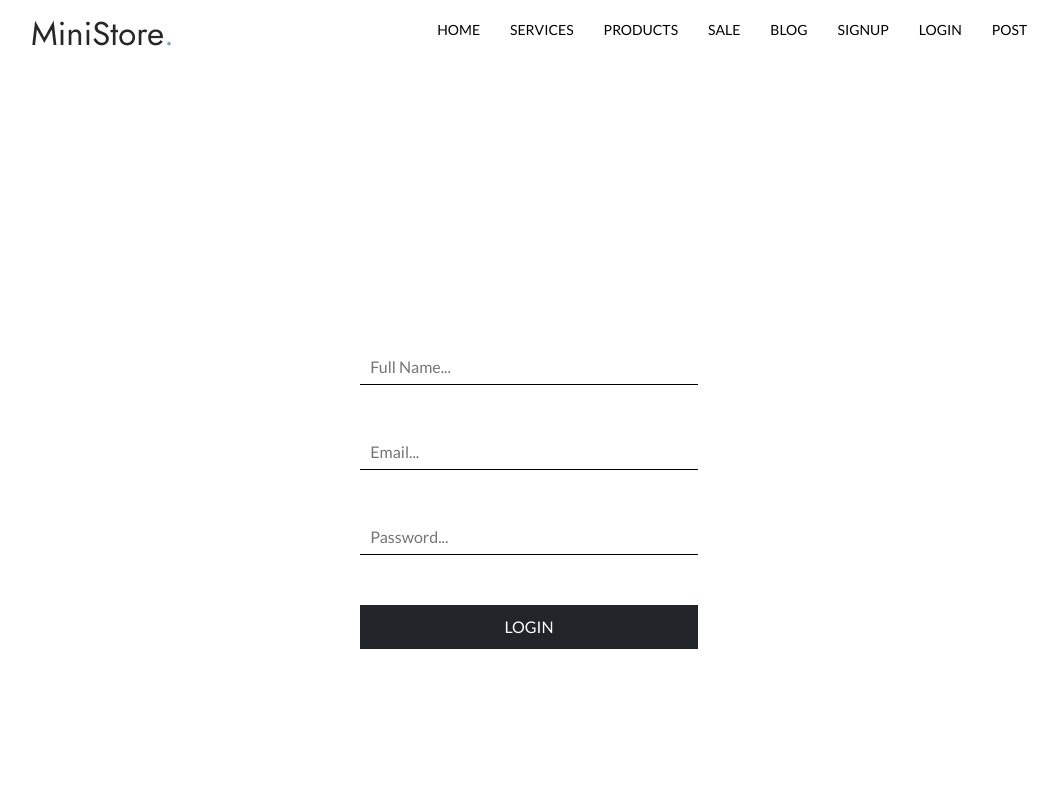
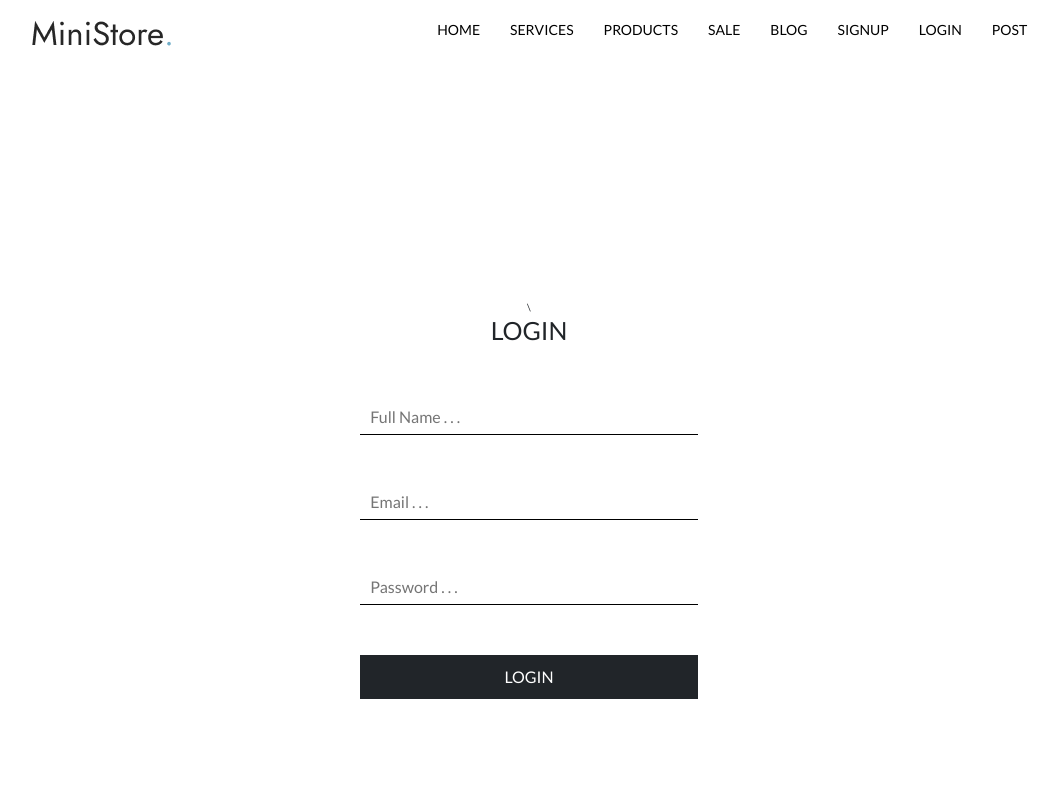
Before and after one commit to mfaiz-ahmed/Login-Signup-Project, a React (Create React App) app in the folder login-signup-project/: page /loginPage in a window 1280 px wide. Shown: the top 800 px of the page, without its empty margins (111-1166 px from the left). Built offline with nearby package versions, Linux system fonts and the light colour scheme.

Commit message:
project completed

```diff
--- a/login-signup-project/src/Components/Login.tsx
+++ b/login-signup-project/src/Components/Login.tsx
@@ -3,10 +3,11 @@ import React from 'react'
 export default function Login() {
   return (
     <>
-     <form className='container login-box'>
-        <input className='input' type="text" placeholder='Full Name...' />
-        <input className='input' type="email" placeholder='Email...' />
-        <input className='input' type="password" placeholder='Password...' />
+     <form className='container login-box'>\
+      <h1>LOGIN</h1>
+        <input className='input' type="text" placeholder='Full Name . . .' />
+        <input className='input' type="email" placeholder='Email . . .' />
+        <input className='input' type="password" placeholder='Password . . .' />
         <button className='button2'>LOGIN</button>
      </form>
     </>
--- a/login-signup-project/src/Components/Post.tsx
+++ b/login-signup-project/src/Components/Post.tsx
@@ -4,12 +4,13 @@ export default function Post() {
   return (
     <>
        <form className='container post-box'>
-        <input className='input' type="text" placeholder='Product Name...' />
-        <input className='input' type="text" placeholder='Product Brand...' />
-        <input className='input' type="text" placeholder='Product Model...' />
-        <input className='input' type="text" placeholder='Product Category...' />
-        <input className='input' type="text" placeholder='Product Condition...' />
-        <textarea className='input' placeholder='Product Description...'></textarea>
+        <h1>POST PRODUCT</h1>
+        <input className='input' type="text" placeholder='Product Name . . .' />
+        <input className='input' type="text" placeholder='Product Brand . . .' />
+        <input className='input' type="text" placeholder='Product Model . . .' />
+        <input className='input' type="text" placeholder='Product Category . . .' />
+        <input className='input' type="text" placeholder='Product Condition . . .' />
+        <textarea className='input' placeholder='Product Description . . .'></textarea>
         <input className='input' type="file" />
         <button className='button2'>POST</button>
      </form>
--- a/login-signup-project/src/Components/signup.tsx
+++ b/login-signup-project/src/Components/signup.tsx
@@ -4,12 +4,13 @@ export default function signup() {
   return (
     <>
     <form className='container signup-box'>
-        <input className='input' type="text" placeholder='Full Name...' />
-        <input className='input' type="email" placeholder='Email...' />
-        <input className='input' type="number" placeholder='Phone Number...' />
-        <input className='input' type="date" placeholder='Date Of Birth...' />
-        <input className='input' type="password" placeholder='Password...' />
-        <input className='input' type="password" placeholder='Confirm Password...' />
+      <h1>SIGNUP</h1>
+        <input className='input' type="text" placeholder='Full Name . . .' />
+        <input className='input' type="email" placeholder='Email . . .' />
+        <input className='input' type="number" placeholder='Phone Number . . .' />
+        <input className='input' type="date" placeholder='Date Of Birth . . .' />
+        <input className='input' type="password" placeholder='Password . . .' />
+        <input className='input' type="password" placeholder='Confirm Password . . .' />
         <button className='button2'>SIGNUP</button>
      </form>
     </>
--- a/login-signup-project/src/Pages/SignupPage.tsx
+++ b/login-signup-project/src/Pages/SignupPage.tsx
@@ -1,6 +1,6 @@
 import React from 'react'
 import Navbar from '../Components/Navbar'
-import Signup from '../Components/signup'
+import Signup from '../Components/Signup'
 import Footer from '../Components/Footer'
 
 export default function SignupPage() {
```
